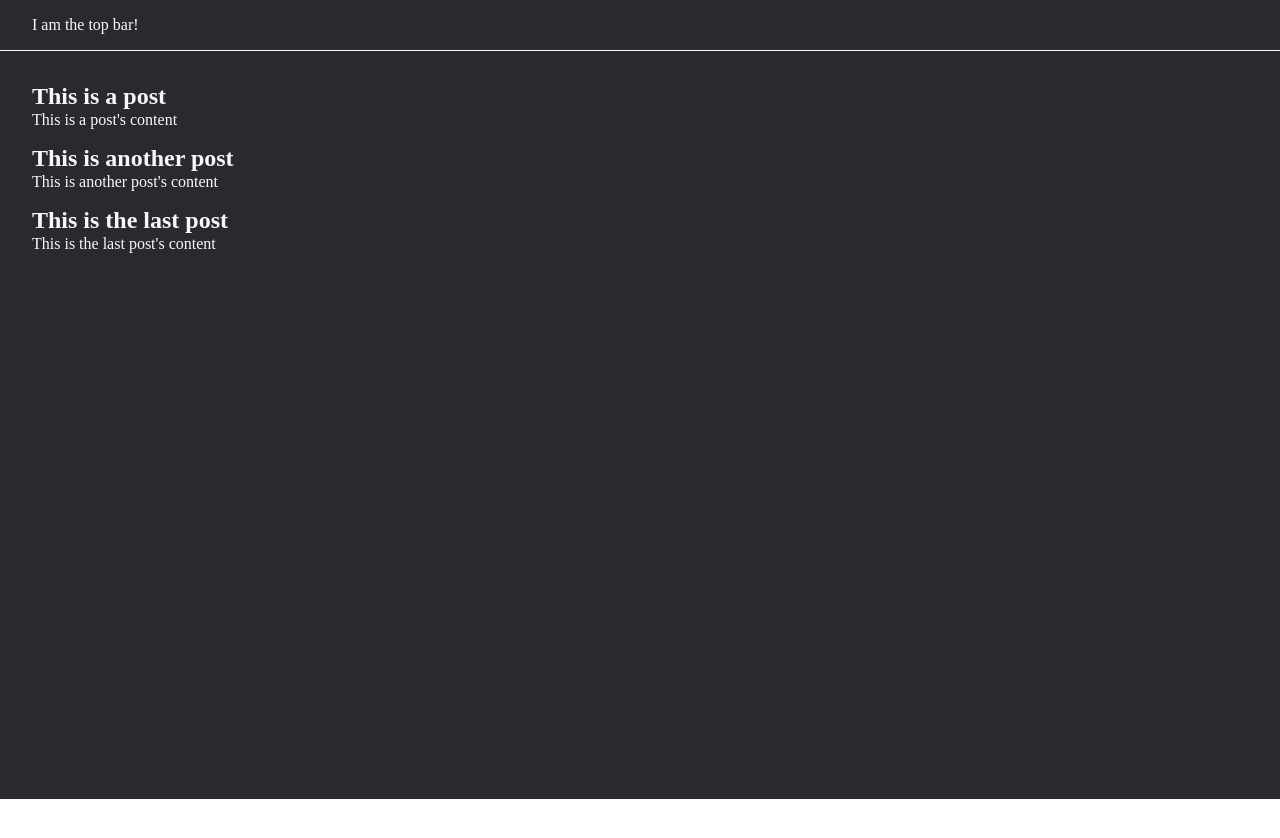
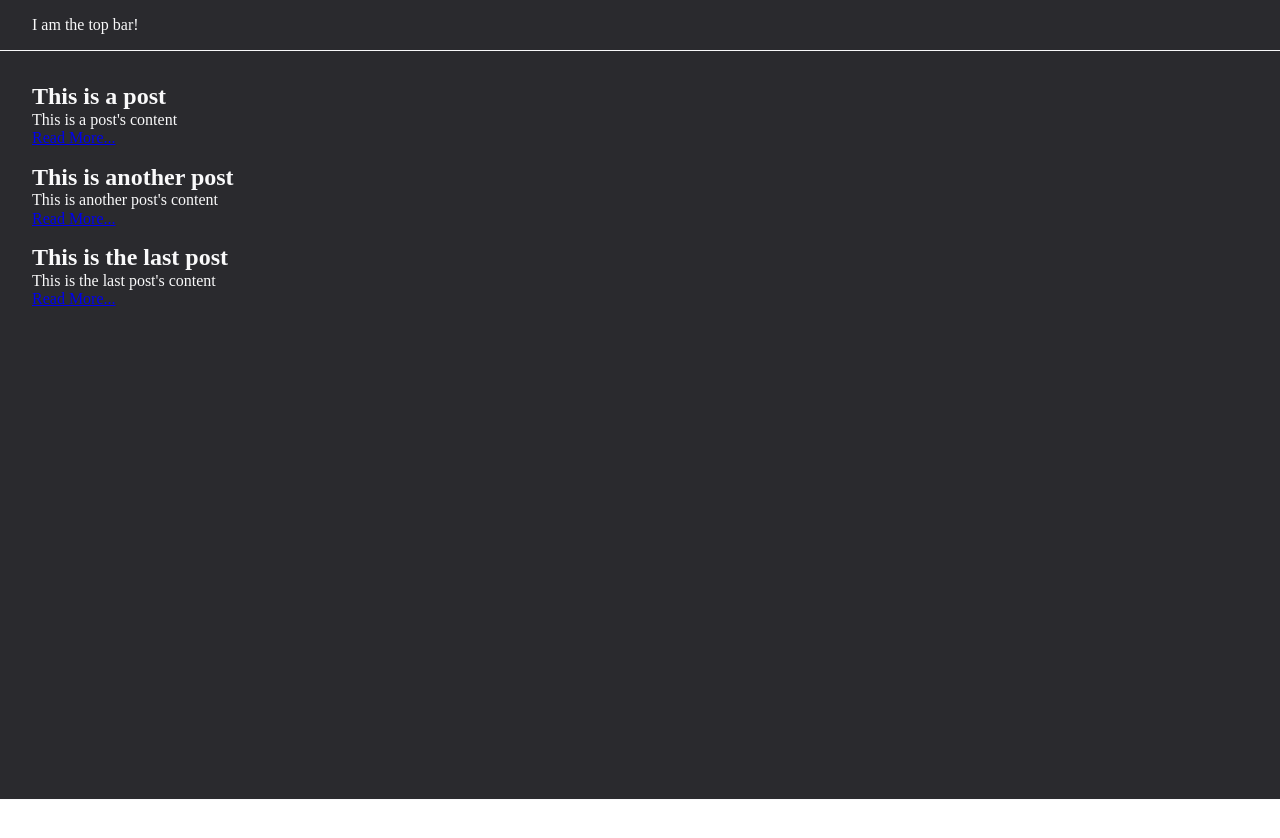
Before and after one commit to ogdendavis/therecoveringcrossfitter, a Nuxt app: page / in a window 1280 px wide. Shown: the top 838 px of the page. Built offline with nearby package versions, Linux system fonts and the light colour scheme.

Commit message:
Add basic post page

```diff
--- a/components/PostPreview.vue
+++ b/components/PostPreview.vue
@@ -2,6 +2,9 @@
   <article>
     <h2>{{ title }}</h2>
     <p>{{ text }}</p>
+    <nuxt-link :to="{ name: 'posts-id', params: { id: postid } }">
+      Read More...
+    </nuxt-link>
   </article>
 </template>
 
@@ -10,6 +13,7 @@ export default {
   props: {
     title: { type: String, default: 'Post Title' },
     text: { type: String, default: 'Teaser text' },
+    postid: { type: String, default: '0' },
   },
 };
 </script>
--- a/pages/index.vue
+++ b/pages/index.vue
@@ -3,6 +3,7 @@
     <PostPreview
       v-for="post in posts"
       :key="post.id"
+      :postid="post.id"
       :title="post.title"
       :text="post.content"
     />
--- /dev/null
+++ b/pages/posts/_id.vue
@@ -0,0 +1,25 @@
+<template>
+  <div>
+    <h1>{{ post.title }}</h1>
+    <div>
+      {{ post.content }}
+    </div>
+  </div>
+</template>
+
+<script>
+export default {
+  data() {
+    return {
+      id: this.$route.params.id,
+    };
+  },
+  computed: {
+    post() {
+      return this.$store.state.posts.all.find((post) => post.id === this.id);
+    },
+  },
+};
+</script>
+
+<style scoped></style>
```
